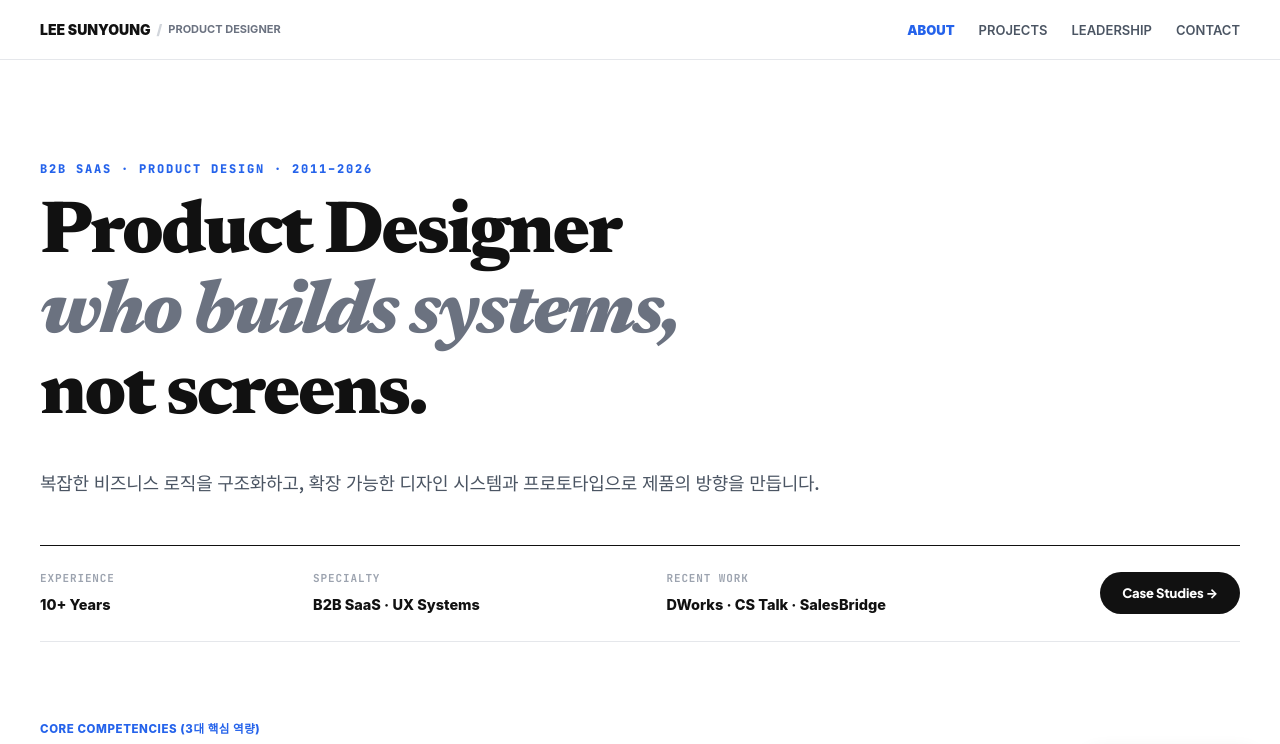
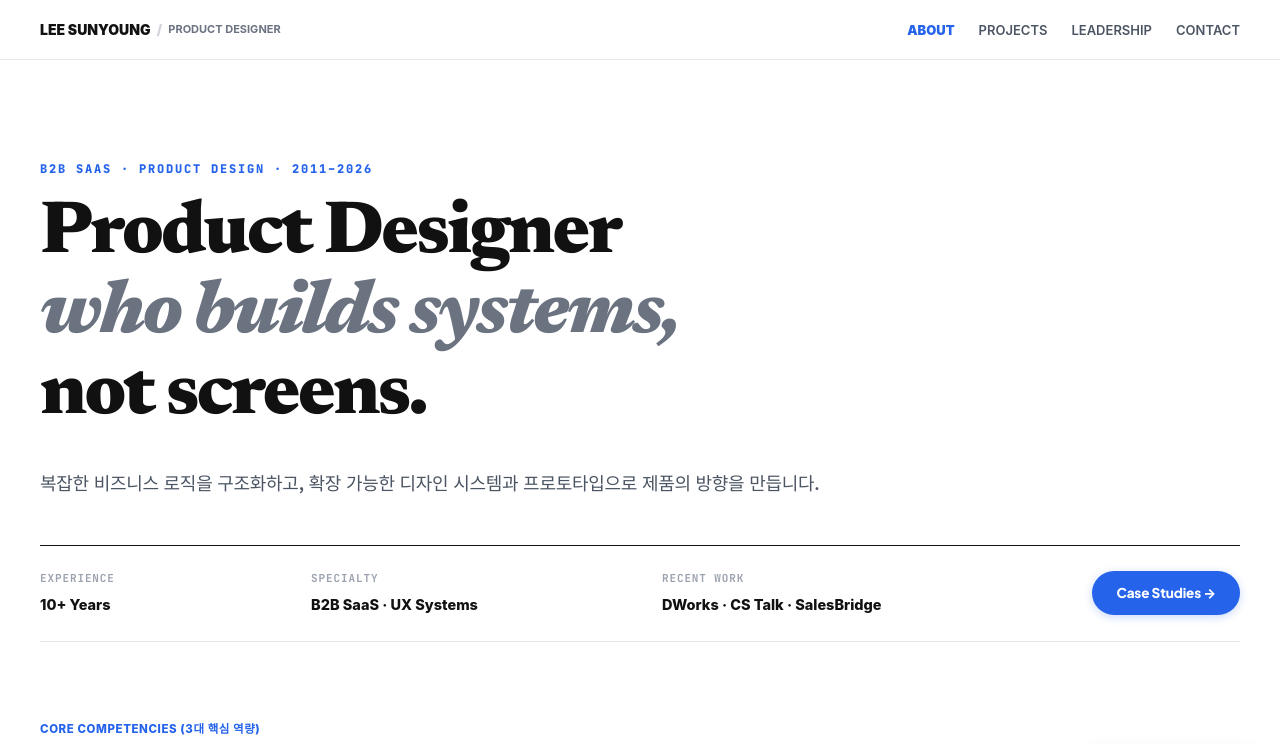
Before and after one commit to mobius38/sylee-portfolio, a React (Vite) app: page / in a window 1280 px wide. Shown: the top 744 px of the page. Built offline with nearby package versions, Linux system fonts and the light colour scheme; the HTML template or start-up script is replaced by a standard one.

Commit message:
style: update Case Studies CTA button to signature royal blue (#2563EB) for brand consistency

```diff
--- a/src/components/sections/HeroProfileSection.tsx
+++ b/src/components/sections/HeroProfileSection.tsx
@@ -285,23 +285,26 @@ export function HeroProfileSection({
               display: "inline-flex",
               alignItems: "center",
               gap: "8px",
-              backgroundColor: "#111111",
+              backgroundColor: "#2563EB",
               color: "#FFFFFF",
-              padding: "11px 22px",
+              padding: "11px 24px",
               borderRadius: "9999px",
-              fontSize: "13px",
+              fontSize: "13.5px",
               fontWeight: 800,
               letterSpacing: "-0.01em",
               textDecoration: "none",
+              boxShadow: "0 2px 8px rgba(37, 99, 235, 0.25)",
               transition: "all 0.2s cubic-bezier(0.16, 1, 0.3, 1)",
             }}
             onMouseEnter={(e) => {
-              e.currentTarget.style.backgroundColor = "#2563EB";
+              e.currentTarget.style.backgroundColor = "#1D4ED8";
               e.currentTarget.style.transform = "translateY(-2px)";
+              e.currentTarget.style.boxShadow = "0 4px 12px rgba(37, 99, 235, 0.35)";
             }}
             onMouseLeave={(e) => {
-              e.currentTarget.style.backgroundColor = "#111111";
+              e.currentTarget.style.backgroundColor = "#2563EB";
               e.currentTarget.style.transform = "translateY(0)";
+              e.currentTarget.style.boxShadow = "0 2px 8px rgba(37, 99, 235, 0.25)";
             }}
           >
             Case Studies →
```
